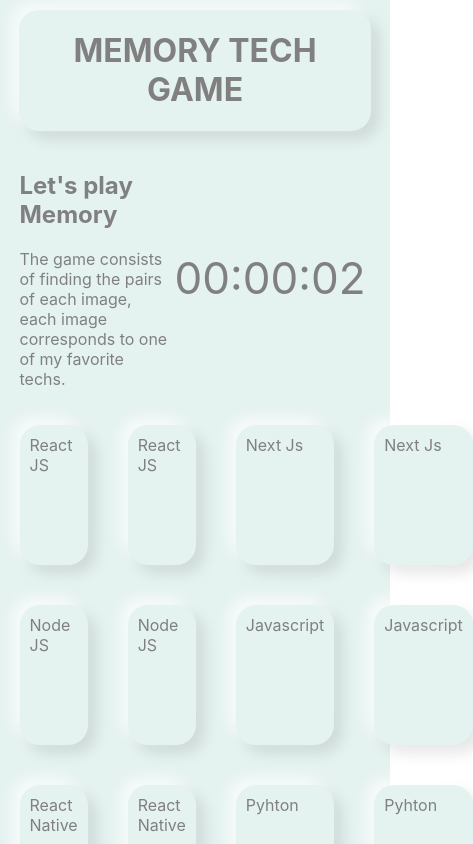
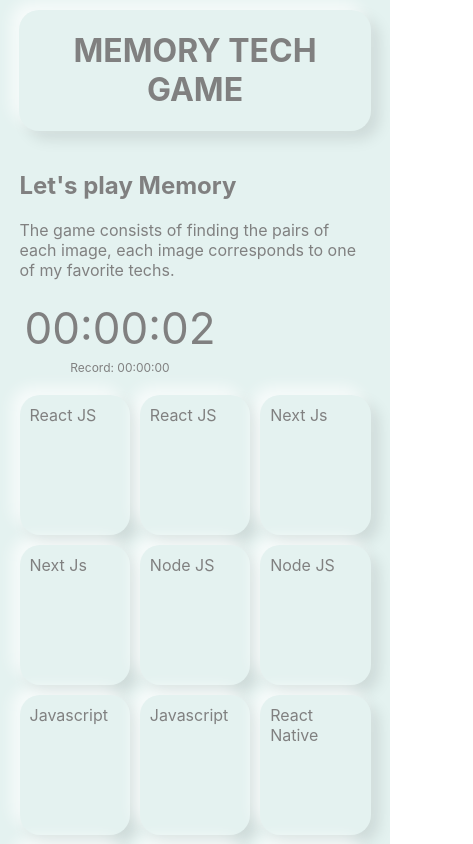
Before and after one commit to mrcMesen/Tech-Memory, a React (Create React App) app: page / in a window 390 px wide. Both pictures are taken after a click on the button "Start Game". Shown: the top 844 px of the page, 473 px wide, since content can reach past the window. Built offline with nearby package versions, Linux system fonts and the light colour scheme.

Commit message:
Fixing responsive

```diff
--- a/src/components/GameCounter/index.tsx
+++ b/src/components/GameCounter/index.tsx
@@ -26,5 +26,10 @@
     };
   });
 
-  return <span className='Game-counter'>{time}</span>;
+  return (
+    <div className='Game-counter-container'>
+      <span className='Game-counter'>{time}</span>
+      <span className='Game-record'>Record: 00:00:00</span>
+    </div>
+  );
 };
--- a/src/components/GameCounter/styles.css
+++ b/src/components/GameCounter/styles.css
@@ -1,4 +1,20 @@
+.Game-counter-container {
+  display: flex;
+  flex-direction: column;
+  align-items: flex-end;
+}
+
 .Game-counter {
   font-size: 44px;
   padding: 5px;
 }
+
+.Game-record {
+  font-size: 12px;
+}
+
+@media only screen and (max-width: 767px) {
+  .Game-counter-container {
+    align-items: center;
+  }
+}
--- a/src/components/StartGameButton/index.tsx
+++ b/src/components/StartGameButton/index.tsx
@@ -9,6 +9,7 @@
     <button
       type='button'
       onClick={() => dispatch({ type: ActionType.START_GAME })}
+      className='Game-start-button-container'
     >
       <Paper className='Game-start-button flex-full-center'>Start Game</Paper>
     </button>
--- a/src/components/StartGameButton/styles.css
+++ b/src/components/StartGameButton/styles.css
@@ -1,7 +1,16 @@
+.Game-start-button-container {
+  width: 150px;
+}
+
 .Game-start-button {
   background: #046582;
   color: white;
   height: 42px;
-  width: 82px;
   font-size: 18px;
 }
+
+@media only screen and (max-width: 767px) {
+  .Game-start-button-container {
+    width: 100%;
+  }
+}
--- a/src/pages/Game/styles.css
+++ b/src/pages/Game/styles.css
@@ -3,6 +3,7 @@
 
 .Game-header {
   display: flex;
+  flex-wrap: wrap;
   justify-content: space-between;
   align-items: center;
 }
@@ -20,3 +21,16 @@
   column-gap: 40px;
   row-gap: 40px;
 }
+
+@media only screen and (max-width: 767px) {
+  .Game-cards {
+    margin: 20px 0;
+    grid-template-columns: repeat(3, 1fr);
+    grid-template-rows: repeat(4, 1fr);
+    column-gap: 10px;
+    row-gap: 10px;
+  }
+  .Game-header {
+    flex-wrap: wrap;
+  }
+}
```
